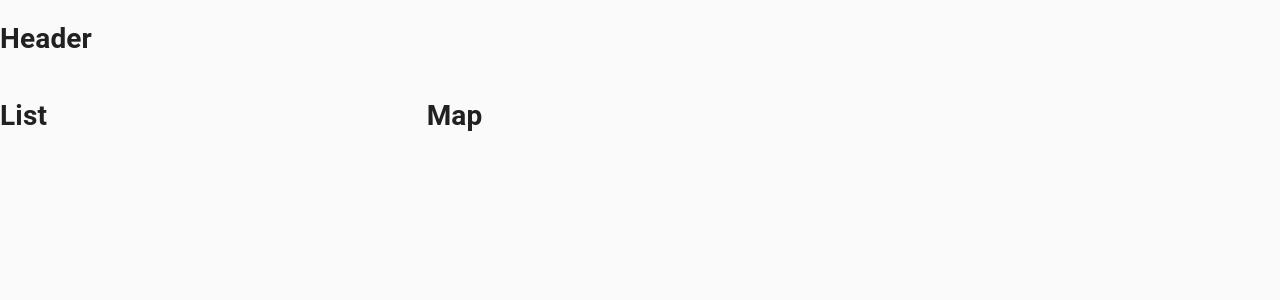
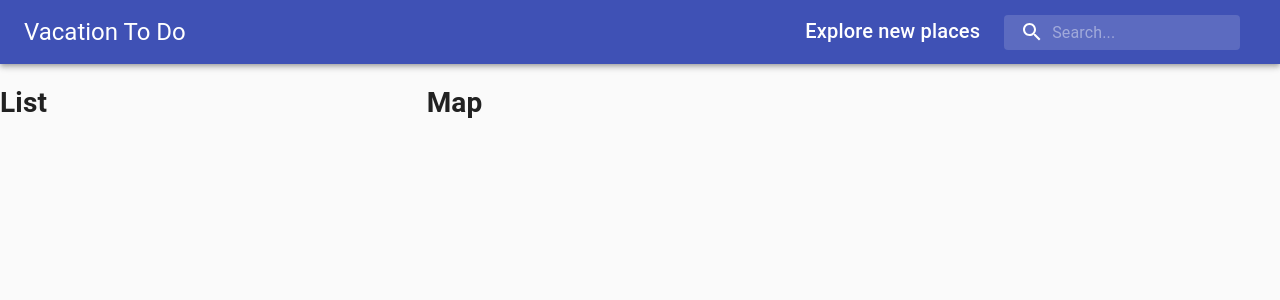
Before and after one commit to nikoniikoniii/vacation-to-do-api, a React (Create React App) app: page / in a window 1280 px wide. Shown: the top 300 px of the page. Built offline with nearby package versions, Linux system fonts and the light colour scheme.

Commit message:
Header desing done

```diff
--- a/src/App.js
+++ b/src/App.js
@@ -4,7 +4,6 @@
 import Header from "./components/Header/Header";
 import List from "./components/List/List";
 import Map from "./components/Map/Map";
-import PlaceDetails from "./components/PlaceDetails/PlaceDetails";
 
 const App = () => {
   return (
--- a/src/components/Header/Header.jsx
+++ b/src/components/Header/Header.jsx
@@ -1,7 +1,38 @@
 import React from "react";
+import { Autocomplete } from "@react-google-maps/api";
+import { AppBar, Toolbar, Typography, InputBase, Box } from "@material-ui/core";
+import SearchIcon from "@material-ui/icons/Search";
+
+import useStyles from "./styles";
 
 const Header = () => {
-  return <h1>Header</h1>;
+  const classes = useStyles();
+
+  return (
+    <AppBar position="static">
+      <Toolbar className={classes.toolbar}>
+        <Typography variant="h5" className={classes.title}>
+          Vacation To Do
+        </Typography>
+        <Box display="flex">
+          <Typography variant="h6" className={classes.title}>
+            Explore new places
+          </Typography>
+          {/*<Autocomplete />*/}
+          <div className={classes.search}>
+            <div className={classes.searchIcon}>
+              <SearchIcon />
+            </div>
+            <InputBase
+              placeholder="Search..."
+              classes={{ root: classes.inputRoot, input: classes.inputInput }}
+            />
+          </div>
+          {/*</Autocomplete>*/}
+        </Box>
+      </Toolbar>
+    </AppBar>
+  );
 };
 
 export default Header;
--- /dev/null
+++ b/src/components/Header/styles.js
@@ -0,0 +1,46 @@
+import { alpha, makeStyles } from "@material-ui/core/styles";
+
+export default makeStyles((theme) => ({
+  title: {
+    display: "none",
+    [theme.breakpoints.up("sm")]: {
+      display: "block",
+    },
+  },
+  search: {
+    position: "relative",
+    borderRadius: theme.shape.borderRadius,
+    backgroundColor: alpha(theme.palette.common.white, 0.15),
+    "&:hover": { backgroundColor: alpha(theme.palette.common.white, 0.25) },
+    marginRight: theme.spacing(2),
+    marginLeft: 0,
+    width: "100%",
+    [theme.breakpoints.up("sm")]: {
+      marginLeft: theme.spacing(3),
+      width: "auto",
+    },
+  },
+  searchIcon: {
+    padding: theme.spacing(0, 2),
+    height: "100%",
+    position: "absolute",
+    pointerEvents: "none",
+    display: "flex",
+    alignItems: "center",
+    justifyContent: "center",
+  },
+  inputRoot: {
+    color: "inherit",
+  },
+  inputInput: {
+    padding: theme.spacing(1, 1, 1, 0),
+    paddingLeft: `calc(1em + ${theme.spacing(4)}px)`,
+    transition: theme.transitions.create("width"),
+    width: "100%",
+    [theme.breakpoints.up("md")]: { width: "20ch" },
+  },
+  toolbar: {
+    display: "flex",
+    justifyContent: "space-between",
+  },
+}));
--- a/src/index.js
+++ b/src/index.js
@@ -1,6 +1,9 @@
 import React from "react";
-import ReactDOM from "react-dom";
+import { createRoot } from "react-dom/client";
 
 import App from "./App";
 
-ReactDOM.render(<App />, document.getElementById("root"));
+const container = document.getElementById("root");
+const root = createRoot(container);
+
+root.render(<App />);
```
Also changed, not shown: src/components/Header/style.js (deleted).
